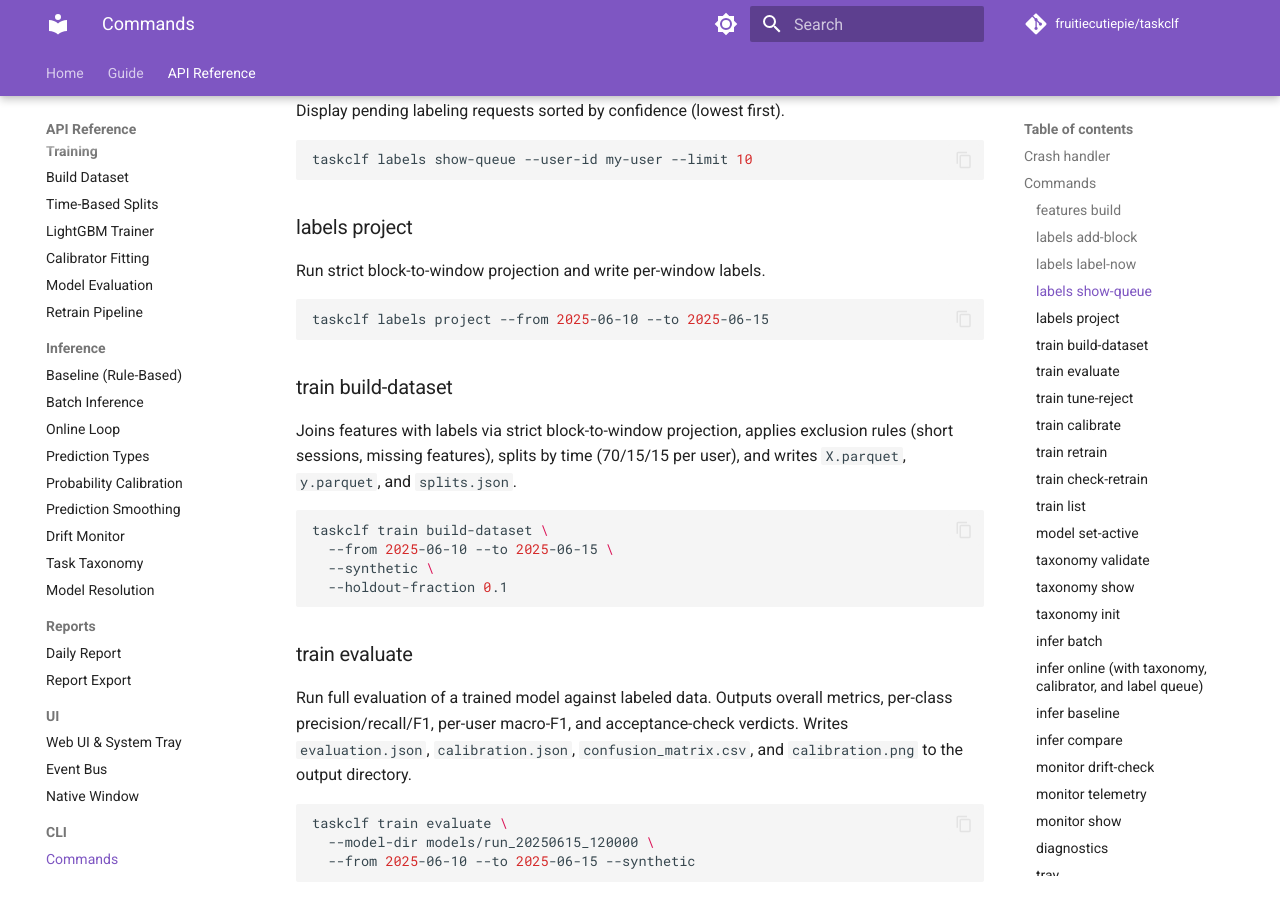
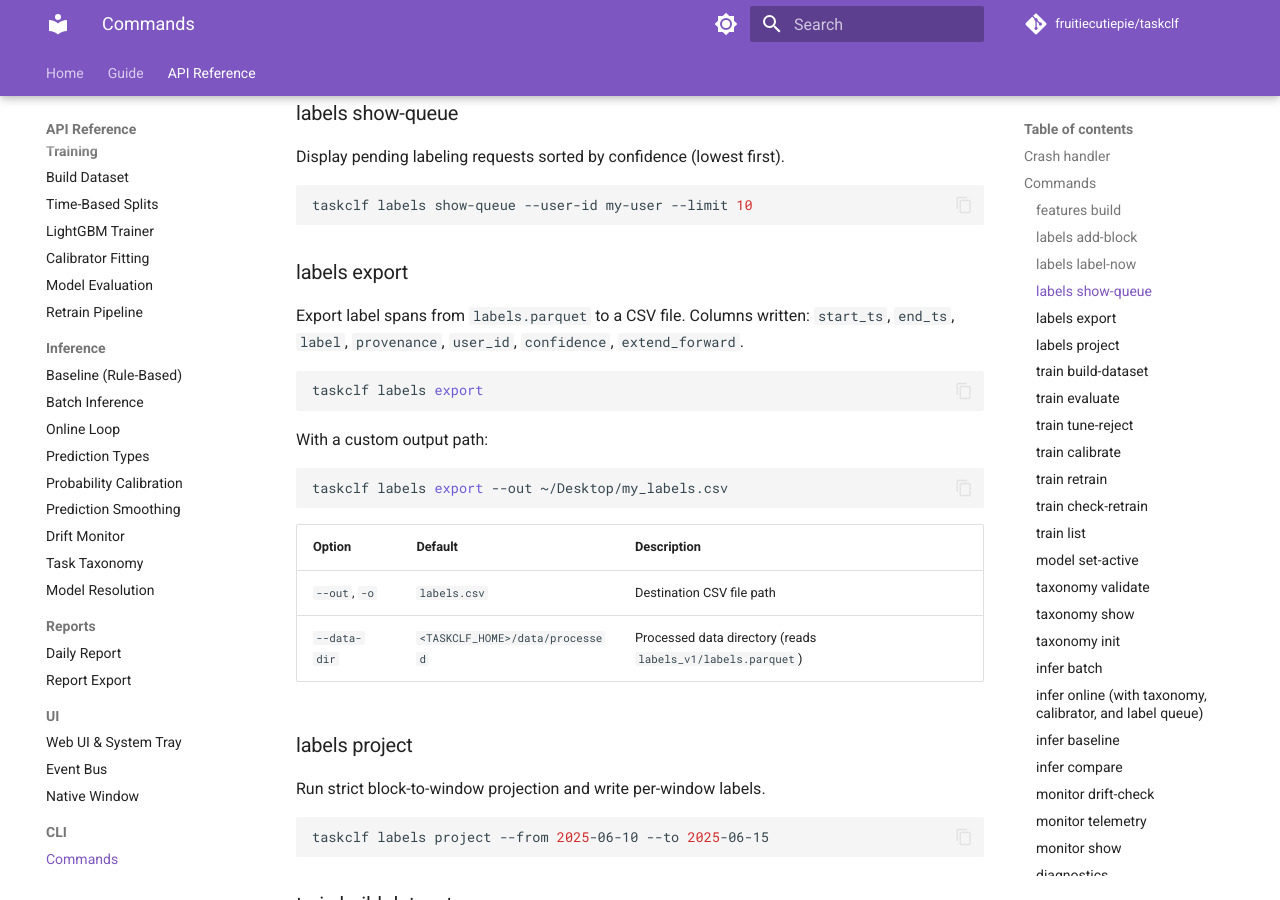
Before and after one commit to fruitiecutiepie/taskclf, an MkDocs documentation site: the page built from docs/api/cli/main.md, in a window 1280 px wide and 900 px high, scrolled down 3564 px. Built offline with MkDocs 1.6.1 and Material for MkDocs 9.7.7, drawn with Linux system fonts in a browser that asks for light colours; comment, search, counter and statistics services are not loaded; some of the changed text lies outside the part shown.

Commit message:
upd docs taskclf labels export

````diff
--- a/docs/api/cli/main.md
+++ b/docs/api/cli/main.md
@@ -23,6 +23,7 @@ details.
 | `taskclf labels add-block` | Create a manual label block for a time range |
 | `taskclf labels label-now` | Label the last N minutes (no timestamps needed) |
 | `taskclf labels show-queue` | Show pending items in the active labeling queue |
+| `taskclf labels export` | Export labels.parquet to CSV |
 | `taskclf labels project` | Project label blocks onto feature windows |
 | `taskclf train build-dataset` | Build training dataset (X/y/splits artifacts) |
 | `taskclf train lgbm` | Train a LightGBM multiclass model |
@@ -112,6 +113,27 @@ Display pending labeling requests sorted by confidence (lowest first).
 ```bash
 taskclf labels show-queue --user-id my-user --limit 10
 ```
+
+### labels export
+
+Export label spans from `labels.parquet` to a CSV file.  Columns
+written: `start_ts`, `end_ts`, `label`, `provenance`, `user_id`,
+`confidence`, `extend_forward`.
+
+```bash
+taskclf labels export
+```
+
+With a custom output path:
+
+```bash
+taskclf labels export --out ~/Desktop/my_labels.csv
+```
+
+| Option | Default | Description |
+|---|---|---|
+| `--out`, `-o` | `labels.csv` | Destination CSV file path |
+| `--data-dir` | `<TASKCLF_HOME>/data/processed` | Processed data directory (reads `labels_v1/labels.parquet`) |
 
 ### labels project
 
````
Also changed, not shown: README.md (+6 -0 lines), docs/guide/usage.md (+1 -0 lines).
